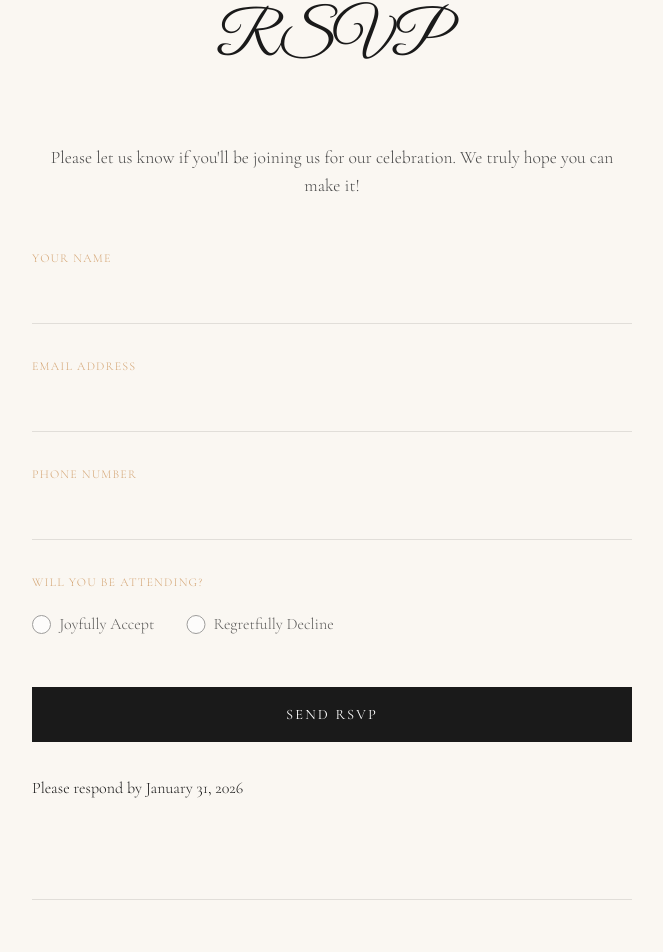
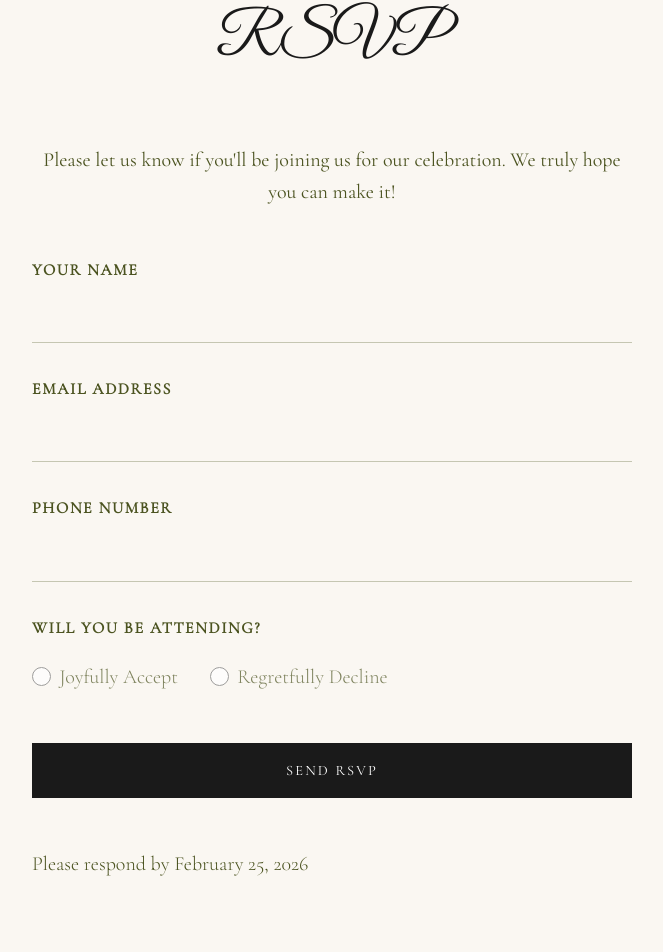
Before and after one commit to FidHackU/WeddingApp, a React (Vite) app in the folder WeddingReact/: page /rsvp in a window 1280 px wide. Shown: the part 316-1268 px from the top of the page, without its empty margins (308-971 px from the left). Built offline with nearby package versions, Linux system fonts and the light colour scheme.

Commit message:
Update RSVP deadline to Feb 25, standardize fonts to serif, and refine typography with olive green color

```diff
--- a/WeddingReact/src/config/wedding.ts
+++ b/WeddingReact/src/config/wedding.ts
@@ -147,7 +147,7 @@ to start our greatest adventure yet - marriage!`,
 
   // 🎉 RSVP SETTINGS
   rsvp: {
-    deadline: "January 31, 2026",
+    deadline: "February 25, 2026",
     contactEmail: "darrell.maybelline.2026@email.com",
     message: "Please let us know if you'll be joining us for our special day!"
   },
--- a/WeddingReact/src/index.css
+++ b/WeddingReact/src/index.css
@@ -15,6 +15,7 @@
   --color-text: #1a1a1a;
   --color-text-light: #4a4a4a;
   --color-text-muted: #888888;
+  --color-text-olive: #4B5320;
 
   /* Accent - dusty rose/coral */
   --color-accent: #d4a574;
--- a/WeddingReact/src/pages/QnA.css
+++ b/WeddingReact/src/pages/QnA.css
@@ -98,10 +98,10 @@
 }
 
 .qna-answer {
-    font-family: var(--font-sans);
-    font-size: 16px;
+    font-family: var(--font-serif);
+    font-size: 20px;
     font-weight: 400;
-    color: var(--color-text-light);
+    color: var(--color-text-olive);
     line-height: 1.8;
 }
 
--- a/WeddingReact/src/pages/QnA.tsx
+++ b/WeddingReact/src/pages/QnA.tsx
@@ -19,7 +19,7 @@ export function QnA() {
                     <div className="qna-item">
                         <h3 className="qna-question">When is the RSVP deadline?</h3>
                         <p className="qna-answer">
-                            Please RSVP by 31st January 2026, So we can have an accurate headcount. :)
+                            Please RSVP by 25th February 2026, So we can have an accurate headcount. :)
                         </p>
                     </div>
 
--- a/WeddingReact/src/pages/RSVP.css
+++ b/WeddingReact/src/pages/RSVP.css
@@ -37,9 +37,10 @@
 }
 
 .rsvp-intro {
-    font-family: var(--font-body);
-    font-size: 1.1rem;
-    color: var(--color-text-light);
+    font-family: var(--font-serif);
+    font-size: 20px;
+    font-weight: 400;
+    color: var(--color-text-olive);
     margin-bottom: 3rem;
     line-height: 1.6;
 }
@@ -60,10 +61,11 @@
 
 .form-label {
     font-family: var(--font-accent);
-    font-size: 0.75rem;
+    font-size: 16px;
     text-transform: uppercase;
     letter-spacing: 0.1em;
-    color: var(--color-accent);
+    color: var(--color-text-olive);
+    font-weight: 600;
 }
 
 .form-input,
@@ -73,10 +75,10 @@
     padding: 0.8rem 0;
     background: transparent;
     border: none;
-    border-bottom: 1px solid rgba(0, 0, 0, 0.1);
-    font-family: var(--font-body);
-    font-size: 1rem;
-    color: var(--color-text);
+    border-bottom: 1px solid rgba(75, 83, 32, 0.3);
+    font-family: var(--font-serif);
+    font-size: 20px;
+    color: var(--color-text-olive);
     transition: all 0.3s ease;
     border-radius: 0;
 }
@@ -121,8 +123,9 @@
 }
 
 .radio-label {
-    font-family: var(--font-body);
-    font-size: 1rem;
+    font-family: var(--font-serif);
+    font-size: 20px;
+    color: var(--color-text-olive);
 }
 
 /* Attending Fields Animation */
@@ -182,7 +185,10 @@
 }
 
 .rsvp-deadline-text {
-    color: var(--color-text);
+    font-family: var(--font-serif);
+    font-size: 20px;
+    color: var(--color-text-olive);
+    margin-top: 1rem;
 }
 
 .rsvp-success {
@@ -199,7 +205,7 @@
 
 .rsvp-success p {
     font-family: var(--font-serif);
-    font-size: 18px;
+    font-size: 17px;
     font-weight: 300;
     color: var(--color-text-light);
 }
@@ -250,8 +256,8 @@
 
 .organizer-contact p {
     font-family: var(--font-serif);
-    font-size: 1.1rem;
-    color: var(--color-text-light);
+    font-size: 20px;
+    color: var(--color-text-olive);
     margin: 0;
     line-height: 1.6;
 }
@@ -283,6 +289,6 @@
 
 .contact-links {
     font-family: var(--font-serif);
-    font-size: 1rem !important;
-    color: var(--color-text-light);
+    font-size: 20px !important;
+    color: var(--color-text-olive);
 }
```
